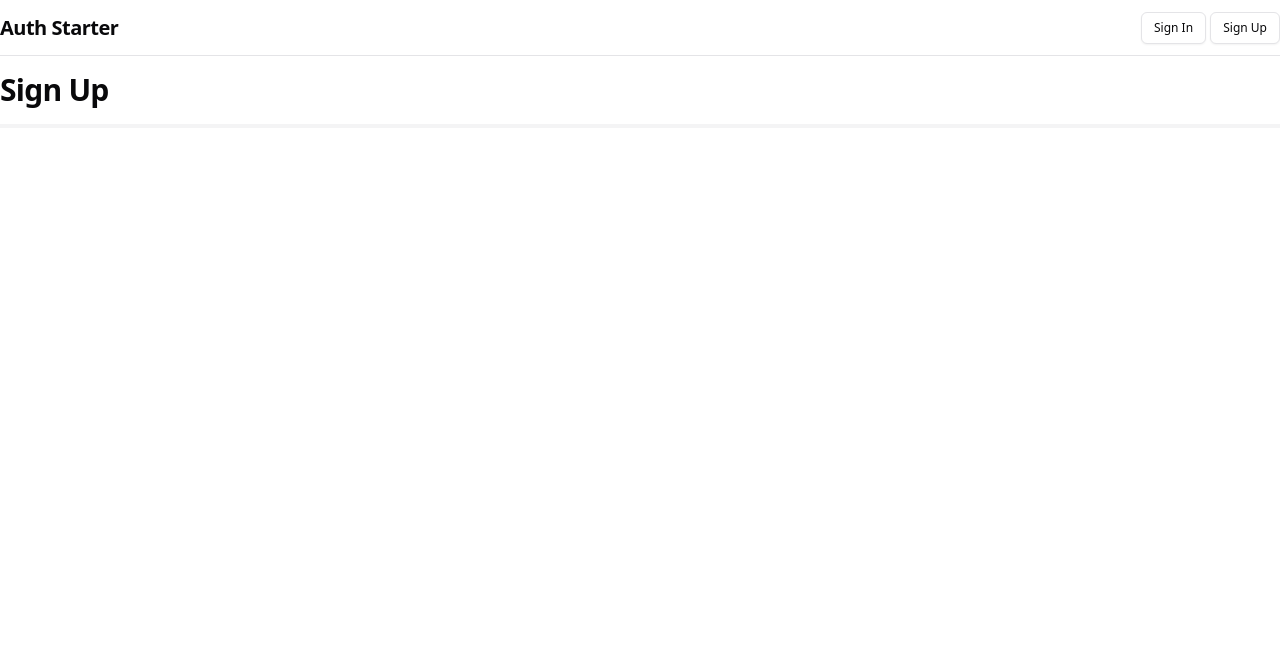
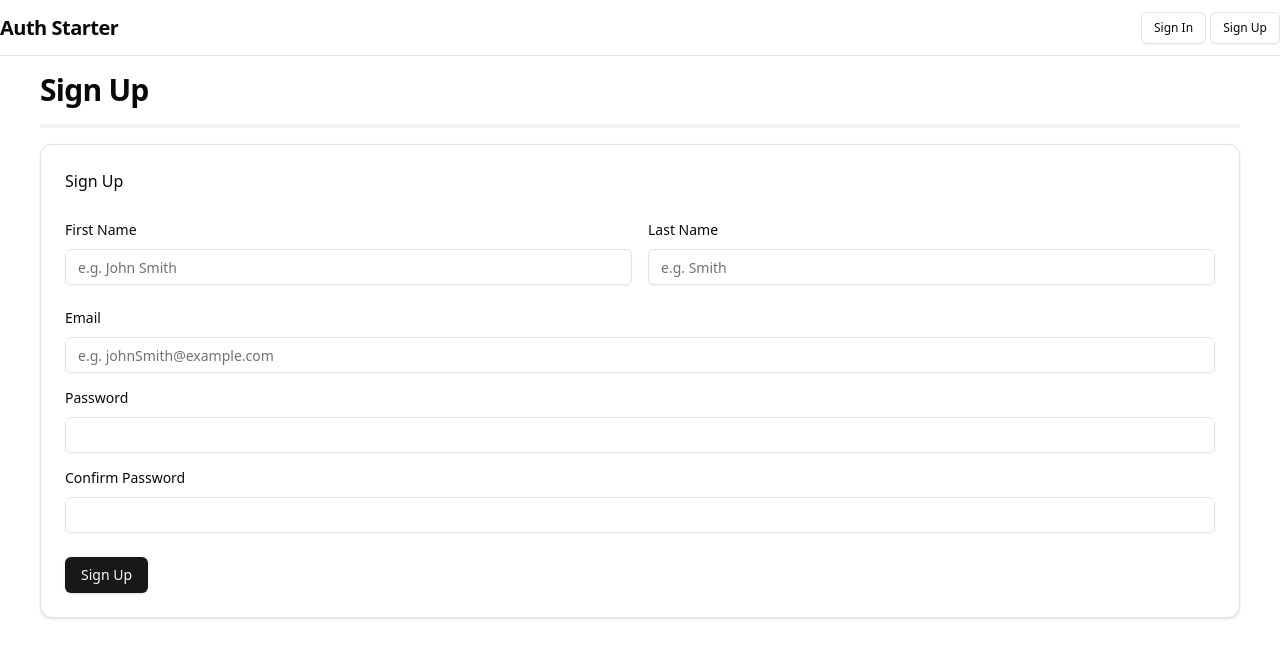
Before and after one commit to ueharaneal/connekter, a Next.js app: page /auth/signup in a window 1280 px wide. Shown: the top 658 px of the page. Built offline with nearby package versions, Linux system fonts and the light colour scheme.

Commit message:
added the form for sign up

```diff
--- a/src/app/auth/signup/page.tsx
+++ b/src/app/auth/signup/page.tsx
@@ -1,4 +1,5 @@
 import React from "react"
+import SignUpForm from "@/components/auth/SignupForm"
 
 function SignUp() {
 	return (
@@ -7,6 +8,7 @@ function SignUp() {
 				<h1 className='text-3xl font-bold tracking-tight'> Sign Up </h1>
 				<div className='h-1 bg-muted my-4' />
 				{/* SignUp form  */}
+				<SignUpForm />
 				{/* Oauth Links */}
 				{/* Go to signin link */}
 			</div>
--- a/src/app/layout.tsx
+++ b/src/app/layout.tsx
@@ -16,7 +16,8 @@ export default function RootLayout({
 		<html lang='en'>
 			<body className={``}>
 				{" "}
-				<Navbar /> {children}
+				<Navbar />
+				<div className=' flex flex-col mx-10'>{children}</div>
 			</body>
 		</html>
 	)
--- /dev/null
+++ b/src/components/auth/SignupForm.tsx
@@ -0,0 +1,135 @@
+"use client"
+import React from "react"
+import {
+	Form,
+	FormItem,
+	FormLabel,
+	FormControl,
+	FormDescription,
+	FormMessage,
+	FormField,
+} from "@/components/ui/form"
+import { useForm } from "react-hook-form"
+import { Card, CardHeader, CardContent, CardFooter } from "@/components/ui/card"
+import { SignupSchema, type SignupInput } from "@/validators/signup-validators"
+import { zodResolver } from "@hookform/resolvers/zod"
+import { Input } from "@/components/ui/input"
+import { Button } from "@/components/ui/button"
+
+function SignupForm() {
+	const form = useForm<SignupInput>({
+		defaultValues: {
+			firstName: "",
+			lastName: "",
+			email: "",
+			password: "",
+			confirmPassword: "",
+		},
+		resolver: zodResolver(SignupSchema),
+	})
+
+	const onSubmit = async (values: SignupInput) => {
+		console.log(values)
+	}
+
+	return (
+		<Card>
+			<CardHeader>Sign Up</CardHeader>
+			<CardContent>
+				<Form {...form}>
+					<form
+						onSubmit={() => form.handleSubmit(onSubmit)}
+						className='flex-col flex gap-y-3'
+					>
+						<div className='flex flex-row w-full gap-x-4 justify-around'>
+							<FormField
+								control={form.control}
+								name='firstName'
+								render={({ field }) => (
+									<FormItem className='w-full'>
+										<FormLabel>First Name</FormLabel>
+										<FormControl>
+											<Input
+												type='text'
+												placeholder='e.g. John Smith'
+												{...field}
+												className='w-full'
+											/>
+										</FormControl>
+										<FormDescription></FormDescription>
+										<FormMessage />
+									</FormItem>
+								)}
+							/>
+							<FormField
+								control={form.control}
+								name='lastName'
+								render={({ field }) => (
+									<FormItem className='w-full'>
+										<FormLabel>Last Name</FormLabel>
+										<FormControl>
+											<Input
+												type='text'
+												{...field}
+												placeholder='e.g. Smith'
+											/>
+										</FormControl>
+										<FormMessage />
+									</FormItem>
+								)}
+							/>
+						</div>
+						<FormField
+							control={form.control}
+							name='email'
+							render={({ field }) => (
+								<FormItem>
+									<FormLabel>Email</FormLabel>
+									<FormControl>
+										<Input
+											type='text'
+											{...field}
+											placeholder='e.g. johnSmith@example.com'
+										/>
+									</FormControl>
+									<FormMessage />
+								</FormItem>
+							)}
+						/>
+						<FormField
+							control={form.control}
+							name='password'
+							render={({ field }) => (
+								<FormItem>
+									<FormLabel>Password</FormLabel>
+									<FormControl>
+										<Input type='password' {...field} />
+									</FormControl>
+									<FormMessage />
+								</FormItem>
+							)}
+						/>
+						<FormField
+							control={form.control}
+							name='confirmPassword'
+							render={({ field }) => (
+								<FormItem>
+									<FormLabel>Confirm Password</FormLabel>
+									<FormControl>
+										<Input type='password' {...field} />
+									</FormControl>
+									<FormMessage />
+								</FormItem>
+							)}
+						/>
+					</form>
+				</Form>
+			</CardContent>
+			<CardFooter>
+				<Button>Sign Up</Button>
+			</CardFooter>
+		</Card>
+	)
+}
+
+export default SignupForm
--- /dev/null
+++ b/src/components/ui/card.tsx
@@ -0,0 +1,76 @@
+import * as React from "react"
+
+import { cn } from "@/lib/utils"
+
+const Card = React.forwardRef<
+  HTMLDivElement,
+  React.HTMLAttributes<HTMLDivElement>
+>(({ className, ...props }, ref) => (
+  <div
+    ref={ref}
+    className={cn(
+      "rounded-xl border bg-card text-card-foreground shadow",
+      className
+    )}
+    {...props}
+  />
+))
+Card.displayName = "Card"
+
+const CardHeader = React.forwardRef<
+  HTMLDivElement,
+  React.HTMLAttributes<HTMLDivElement>
+>(({ className, ...props }, ref) => (
+  <div
+    ref={ref}
+    className={cn("flex flex-col space-y-1.5 p-6", className)}
+    {...props}
+  />
+))
+CardHeader.displayName = "CardHeader"
+
+const CardTitle = React.forwardRef<
+  HTMLParagraphElement,
+  React.HTMLAttributes<HTMLHeadingElement>
+>(({ className, ...props }, ref) => (
+  <h3
+    ref={ref}
+    className={cn("font-semibold leading-none tracking-tight", className)}
+    {...props}
+  />
+))
+CardTitle.displayName = "CardTitle"
+
+const CardDescription = React.forwardRef<
+  HTMLParagraphElement,
+  React.HTMLAttributes<HTMLParagraphElement>
+>(({ className, ...props }, ref) => (
+  <p
+    ref={ref}
+    className={cn("text-sm text-muted-foreground", className)}
+    {...props}
+  />
+))
+CardDescription.displayName = "CardDescription"
+
+const CardContent = React.forwardRef<
+  HTMLDivElement,
+  React.HTMLAttributes<HTMLDivElement>
+>(({ className, ...props }, ref) => (
+  <div ref={ref} className={cn("p-6 pt-0", className)} {...props} />
+))
+CardContent.displayName = "CardContent"
+
+const CardFooter = React.forwardRef<
+  HTMLDivElement,
+  React.HTMLAttributes<HTMLDivElement>
+>(({ className, ...props }, ref) => (
+  <div
+    ref={ref}
+    className={cn("flex items-center p-6 pt-0", className)}
+    {...props}
+  />
+))
+CardFooter.displayName = "CardFooter"
+
+export { Card, CardHeader, CardFooter, CardTitle, CardDescription, CardContent }
--- /dev/null
+++ b/src/validators/signup-validators.ts
@@ -0,0 +1,25 @@
+import { z } from "zod"
+
+export const SignupSchema = z
+	.object({
+		firstName: z
+			.string()
+			.min(2, "Must be atleast two characters long")
+			.transform(val => val.trim()),
+		lastName: z
+			.string()
+			.min(2, "Must be atleast two characters long")
+			.transform(val => val.trim()),
+		email: z
+			.string()
+			.email("Must be a valid email")
+			.transform(val => val.trim().toLowerCase()),
+		password: z.string().min(6, "Must be atleast 6 characters long"),
+		confirmPassword: z.string().min(6, "Must be atleast 6 characters long"),
+	})
+	.refine(data => data.password === data.confirmPassword, {
+		message: "Passwords must match",
+		path: ["confirmPassword"],
+	})
+
+export type SignupInput = z.infer<typeof SignupSchema>
```
